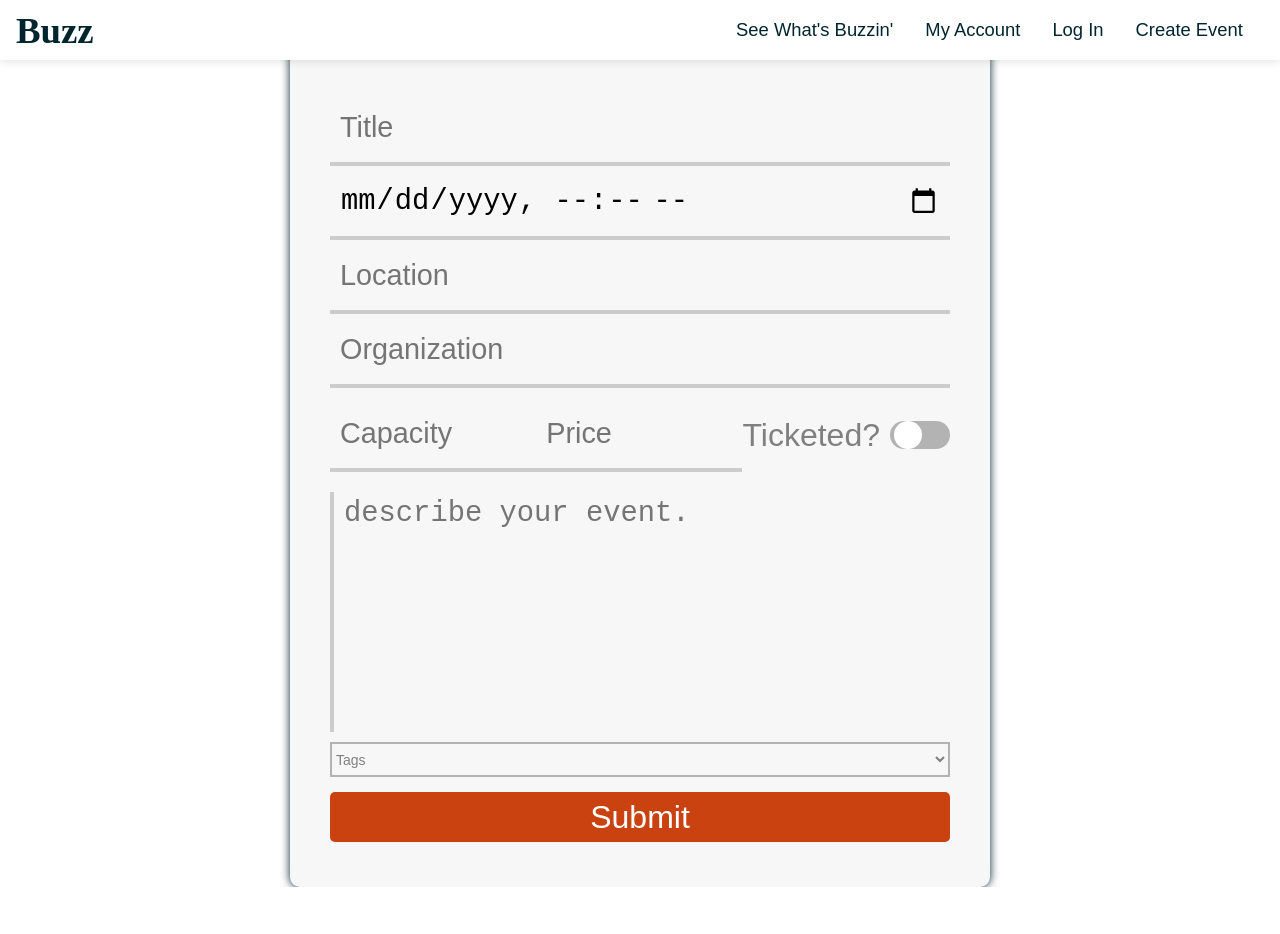
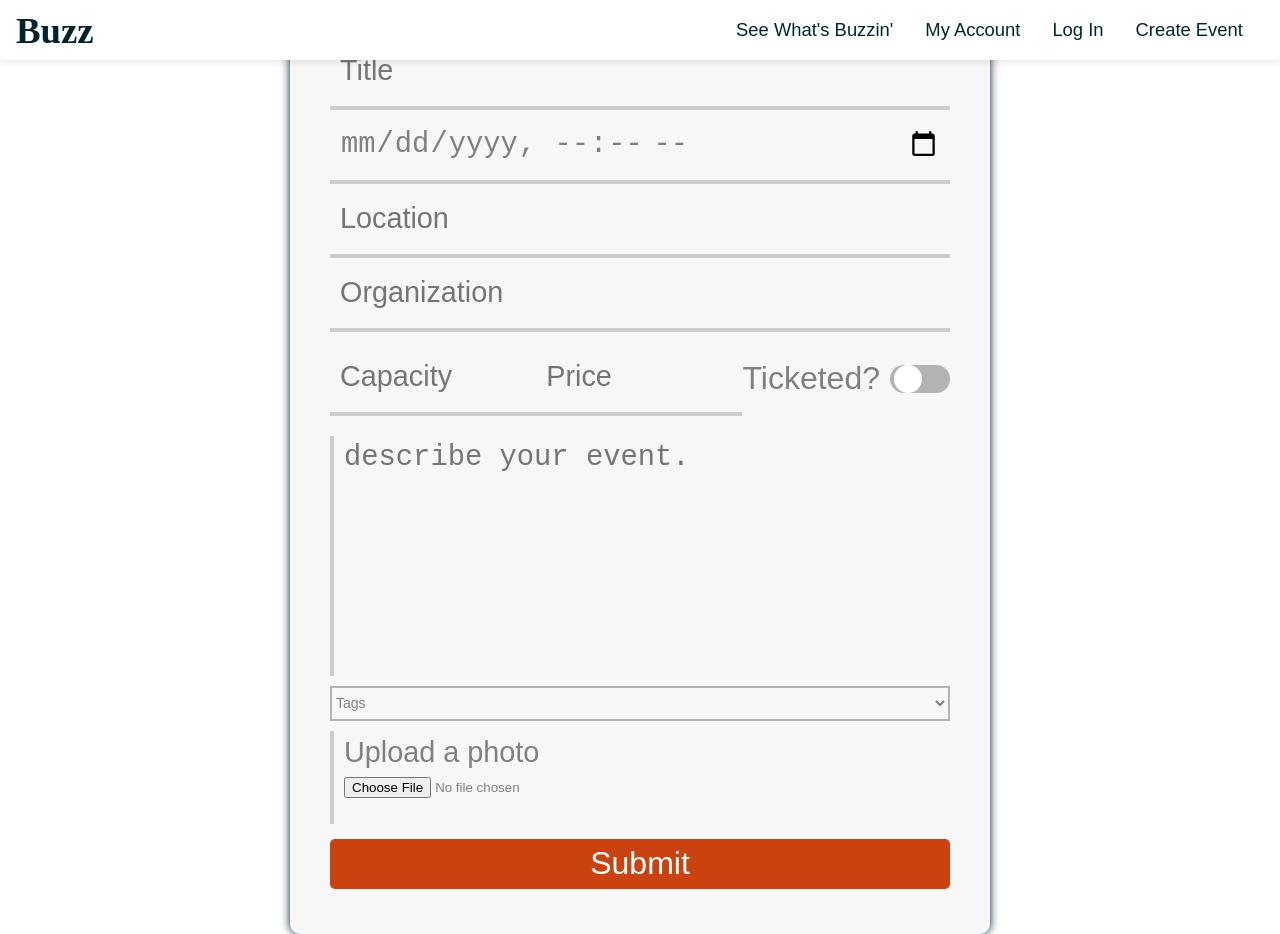
Before and after one commit to benweschler/buzz, a React (Create React App) app: page /create-event in a window 1280 px wide. Before the commit the page ends 887 px from the top, so only its background shows below. Built offline with nearby package versions, Linux system fonts and the light colour scheme.

Commit message:
Login and Register are fully implemented.

```diff
--- a/src/pages/form-pages/CreateEvent.js
+++ b/src/pages/form-pages/CreateEvent.js
@@ -1,91 +1,132 @@
-import { react, useState } from "react";
+import react, { useState } from "react";
 import {
-    Div1,
-    Div2,
-    Div3,
-    StyledFormWrapper,
-    StyledForm,
-    StyledInput,
+    Block,
+    Flex,
+    FormWrapper,
+    Form,
+    Input,
     HiddenInput,
-    StyledSpan,
-    StyledButton,
-    StyledTextArea,
-    StyledLabel,
-    StyledSwitch,
-    StyledSelect,
+    Span,
+    Button,
+    TextArea,
+    FileInputWrapper,
+    FileInput,
+    Label,
+    Switch,
+    Select
   } from './Form.styled';
 
+  const initialState = {
+      title: '',
+      date: '',
+      location: '',
+      organization: '',
+      capacity: '',
+      price: '',
+      description: '',
+    };
+
+
   function CreateEvent() {
-    const [eventInfo, setEvent] = useState({});
+    const [eventInfo, setEventInfo] = useState(initialState);
     const [ticketed, setTicketed] = useState(false);
+    const [file, setFile] = useState('');
+    const [error, setError] = useState('');
 
     function handleChange({ target: {name, value} }) {
-      setEvent(prevState => ({ ...prevState, [name]: value}));
+      setEventInfo({...eventInfo, [name]: value});
     }
 
-    const handleCheck = ({target: {checked}}) => setTicketed(checked)
+    function handleCheck({target: {checked}}){
+      setTicketed(checked);
+    }
 
+    function handleFile(input){
+      setFile(input.target.files[0]);
+    }
 
     function handleSubmit(e) {
       e.preventDefault();
-      console.log(eventInfo);
+      setEventInfo(initialState);
+      setTicketed(false);
+      setFile('');
+      setError('');
+
+      var completed = true;
+      for (const entry in eventInfo){
+        if (!eventInfo[entry]){
+          console.log("missing field: " + entry);
+          completed = false;
+        }
+      }
+      if (!completed){
+        setError("Input fields incompleted!");
+        return;
       }
 
-    const Input = (name, type) => {
+      if (!file){
+        setError("No file uploaded!");
+        return;
+      }
+    }
+
+    const BlockInput = (name, type) => {
       return(
-        <Div1>
-            <StyledInput type={type} name={name.toLowerCase()}
-            placeholder= {name}
-            onChange={handleChange}/>
-            <StyledSpan/>
-        </Div1>
+        <Block>
+            <Input type={type}
+              value={eventInfo[name.toString().toLowerCase()]}
+              name={name.toString().toLowerCase()}
+              placeholder= {name} onChange={handleChange}/>
+            <Span/>
+        </Block>
       )
     }
 
     return(
-      <StyledFormWrapper>
-        <StyledForm onSubmit={handleSubmit}>
-          <Div2>
-            <Div3>
+      <FormWrapper>
+        <Form onSubmit={handleSubmit}>
+          <Flex>
             <h1 style={{fontSize:"3rem"}}>Create an event</h1>
-            </Div3>
-            <Div3>
             <input type="reset"/>
-            </Div3>
-          </Div2>
+          </Flex>
 
-          {Input("Title", "text")}
+          {BlockInput("Title", "text")}
 
-          <Div1>
-            <StyledInput type="datetime-local" name="date"
-            onChange={handleChange}/>
-            <StyledSpan/>
-          </Div1>
+          <Block>
+            <Input type="datetime-local"
+              value={eventInfo.date}
+              name="date" onChange={handleChange}
+              style={{color:"grey"}}/>
+            <Span/>
+          </Block>
 
-          {Input("Location", "text")}
+          {BlockInput("Location", "text")}
 
-          {Input("Organization", "text")}
+          {BlockInput("Organization", "text")}
 
-          <Div2>
-            {Input("Capacity", "number")}
-            {Input("Price","number")}
-            <StyledLabel>
+          <Flex>
+            {BlockInput("Capacity", "number")}
+            {BlockInput("Price","number")}
+            <Label>
               <span style={{fontSize:"2rem",color:"grey"}}>
                 {ticketed? "Ticketed" : "Ticketed?"}
               </span>
-              <HiddenInput type="checkbox" checked={ticketed} onChange={handleCheck}/>
-              <StyledSwitch/>
-            </StyledLabel>
-          </Div2>
+              <HiddenInput type="checkbox"
+                checked={ticketed} onChange={handleCheck}/>
+              <Switch/>
+            </Label>
+          </Flex>
 
-          <Div1 style={{height: "15rem"}}>
-            <StyledTextArea name="description"
+          <Block style={{height: "15rem"}}>
+            <TextArea name="description"
             placeholder= "describe your event."
+            value={eventInfo.description}
             onChange={handleChange}/>
-            <StyledSpan/>
-          </Div1>
+            <Span/>
+          </Block>
 
-          <StyledSelect>
+          <Block>
+            <Select>
               <option value="" hidden>
                 Tags
               </option>
@@ -93,13 +134,21 @@ import {
               <option value="2">Metal</option>
               <option value="3">Pop</option>
               <option value="4">Opera</option>
-          </StyledSelect>
+            </Select>
+          </Block>
 
-          <StyledButton type="submit">
+          <FileInputWrapper>
+            <label htmlFor="file">Upload a photo</label>
+            <FileInput type="file" name="file"
+              accept="image/*, image/HEIC"
+              onChange={handleFile}/>
+          </FileInputWrapper>
+
+          <Button type="submit">
             Submit
-          </StyledButton>
-        </StyledForm>
-      </StyledFormWrapper>
+          </Button>
+        </Form>
+      </FormWrapper>
       )
   }
 
--- a/src/pages/form-pages/Form.styled.js
+++ b/src/pages/form-pages/Form.styled.js
@@ -1,26 +1,23 @@
-import styled from 'styled-components';
+import styled, {css} from 'styled-components';
 
-/* divs that has absolutely-positioned child */
-export const Div1 = styled.div`
+/* normal container:
+supports absolutely-positioned children */
+export const Block = styled.div`
   position: relative;
   margin: 10px 0;
 `
 
-/* divs as flex containers */
-export const Div2 = styled.div`
+/* flex container:
+centers vertically spread horizontally */
+export const Flex = styled.div`
   position: relative;
   display: flex;
   justify-content: space-between;
-`
-
-export const Div3 = styled.div`
-  display: flex;
   align-items: center;
-  position: relative;
   margin: 10px 0;
 `
 
-export const StyledFormWrapper = styled.div`
+export const FormWrapper = styled.div`
   display: flex;
 	justify-content: center;
 	align-items: center;
@@ -28,7 +25,7 @@ export const StyledFormWrapper = styled.div`
 	padding: 0 20px;
 `;
 
-export const StyledForm = styled.form`
+export const Form = styled.form`
 	width: 100%;
 	max-width: 700px;
   min-width: 400px;
@@ -44,14 +41,14 @@ export const StyledForm = styled.form`
   }
 `;
 
-export const StyledLink = styled.a`
+export const Link = styled.a`
   color: rgb(201, 66, 16);
   &: hover{
     text-decoration: underline;
   }
 `
 
-export const StyledInput = styled.input`
+export const Input = styled.input`
 	display: block;
 	width: 100%;
   height: 4rem;
@@ -71,7 +68,7 @@ export const StyledInput = styled.input`
   }
 `;
 
-export const StyledTextArea = styled.textarea`
+export const TextArea = styled.textarea`
   resize: none;
   width: 100%;
   height: 100%;
@@ -91,8 +88,20 @@ export const StyledTextArea = styled.textarea`
   }
 `;
 
-export const StyledSpan = styled.span`
-  ${StyledInput} + &{
+export const FileInputWrapper = styled.div`
+  border-left: 4px solid rgb(204,204,204);
+  padding: 5px 10px 15px;
+  color: grey;
+  font-size: 1.8rem;
+  gap: 0.5rem;
+  position: relative;
+  display: flex;
+  flex-direction: column;
+  align-items: flex-start;
+`
+
+export const Span = styled.span`
+  ${Input} + &{
     position: absolute;
     bottom: 0;
     left: 50%;
@@ -101,14 +110,13 @@ export const StyledSpan = styled.span`
     background-color: rgb(201, 66, 16);
     transition: 0.4s;
   }
-  ${StyledInput}:focus + &{
+  ${Input}:focus + &{
     width: 100%;
     transition: 0.4s;
     left: 0;
   }
 
-  ${StyledTextArea} + &{
-    console.log("after StyledTextArea");
+  ${TextArea} + &{
     position: absolute;
     height: 100%;
     bottom: 0;
@@ -116,7 +124,22 @@ export const StyledSpan = styled.span`
     width: 0;
     transition: 0.4s;
   }
-  ${StyledTextArea}:focus + &{
+  ${TextArea}:focus + &{
+    width: 100%;
+    transition: 0.4s;
+    box-sizing: border-box;
+    border: 4px solid rgb(201, 66, 16);
+  }
+
+  ${FileInputWrapper} > &{
+    position: absolute;
+    height: 100%;
+    bottom: 0;
+    left: 0;
+    width: 0;
+  }
+
+  ${FileInputWrapper}:hover > &{
     width: 100%;
     transition: 0.4s;
     box-sizing: border-box;
@@ -124,7 +147,7 @@ export const StyledSpan = styled.span`
   }
 `;
 
-export const StyledButton = styled.button`
+export const Button = styled.button`
 	display: block;
 	width: 100%;
 	background-color: rgb(201, 66, 16);
@@ -142,7 +165,7 @@ export const StyledButton = styled.button`
 	}
 `;
 
-export const StyledLabel = styled.label`
+export const Label = styled.label`
   display: flex;
   align-items: center;
   gap: 10px;
@@ -150,7 +173,7 @@ export const StyledLabel = styled.label`
   cursor: pointer;
 `;
 
-export const StyledSwitch = styled.div`
+export const Switch = styled.div`
   position: relative;
   width: 60px;
   height: 28px;
@@ -175,7 +198,7 @@ export const StyledSwitch = styled.div`
 
 export const HiddenInput = styled.input`
   display: none;
-  &:checked + ${StyledSwitch} {
+  &:checked + ${Switch} {
     background: green;
     &:before {
       transform: translate(32px, -50%);
@@ -183,7 +206,7 @@ export const HiddenInput = styled.input`
   }
 `;
 
-export const StyledSelect = styled.select`
+export const Select = styled.select`
   width: 100%;
   height: 35px;
   background: rgb(247,247,247);
@@ -200,3 +223,11 @@ export const StyledSelect = styled.select`
     padding: 0px 2px 1px;
   }
 `;
+
+export const FileInput = styled.input`
+  height: 2rem;
+
+  file-upload-button{
+    color: red;
+  }
+`;
--- a/src/pages/form-pages/components/Login.js
+++ b/src/pages/form-pages/components/Login.js
@@ -1,61 +1,80 @@
-import React, {useState} from "react";
+import {React,useState} from "react";
 import {
-  Div1,
-  Div2,
-  StyledFormWrapper,
-  StyledForm,
-  StyledLink,
-  StyledInput,
-  StyledSpan,
-  StyledButton,
+  Block,
+  Flex,
+  FormWrapper,
+  Form,
+  Link,
+  Input,
+  Span,
+  Button,
 } from '../Form.styled';
 
 
 function Login(props) {
-  const [{email, password}, setState] = useState({email: 'email', password: 'password'});
+  const [userInfo, setUserInfo] = useState({email: '', password: ''});
+  const [error, setError] = useState(null);
 
-  function handleChange({ target: {name, value} }) {
-    setState(prevState => ({ ...prevState, [name]: value}));
+  function handleChange({target: {name, value}}){
+    setUserInfo({...userInfo, [name]: value});
   }
 
   function handleSubmit(e) {
     e.preventDefault();
-    localStorage.setItem('user', email);
+    setError(null);
+    setUserInfo({email: "", password: ""});
+
+    if (!userInfo.email || !userInfo.password){
+      setError("Missing input fields!");
+      return;
+    }
+
+    const login = new FormData();
+    login.append('email', userInfo.email);
+    login.append('password', userInfo.password);
+
+    console.log("FormData:")
+    for (const entry of login.entries()){
+      console.log(entry[0] + ': ' + entry[1]);
+    }
   }
 
   return(
-    <StyledFormWrapper>
-      <StyledForm onSubmit={handleSubmit}>
-        <Div2>
-          <Div1>
-            <h1>Log in</h1>
-          </Div1>
-          <Div1>
-            <StyledLink onClick={() => props.switchForm('Register')}>
-              Sign up
-            </StyledLink>
-          </Div1>
-        </Div2>
+    <FormWrapper>
+      <Form onSubmit={handleSubmit}>
+        <Flex>
+          <h1>Log in</h1>
+          <Link onClick={() => props.switchForm('Register')}>
+            Sign up
+          </Link>
+        </Flex>
 
-        <Div1>
-          <StyledInput type="email" name="email"
-            placeholder={email}
+        <Block>
+          <Input type="email" name="email"
+            placeholder="Email"
+            value={userInfo.email}
             onChange={handleChange}/>
-        <StyledSpan/>
-        </Div1>
+          <Span/>
+        </Block>
 
-        <Div1>
-          <StyledInput type="password" name="password"
-            placeholder={password}
+        <Block>
+          <Input type="password" name="password"
+            placeholder="Password"
+            value={userInfo.password}
             onChange={handleChange}/>
-          <StyledSpan/>
-        </Div1>
+          <Span/>
+        </Block>
 
-        <StyledButton type="submit">
+        <Block style={{padding: "0px 10px 0px", color: "red"}}>
+          {error ? error : ''}
+        </Block>
+
+        <Button type="submit">
           Log in
-        </StyledButton>
-      </StyledForm>
-    </StyledFormWrapper>
+        </Button>
+
+      </Form>
+    </FormWrapper>
     )
 }
 
--- a/src/pages/form-pages/components/Register.js
+++ b/src/pages/form-pages/components/Register.js
@@ -1,76 +1,133 @@
 import React, {useState} from "react";
 import {
-  Div1,
-  Div2,
-  Div3,
-  StyledFormWrapper,
-  StyledForm,
-  StyledLink,
-  StyledInput,
-  StyledSpan,
-  StyledButton,
+  Block,
+  Flex,
+  FileInputWrapper,
+  FormWrapper,
+  Form,
+  Link,
+  Input,
+  Span,
+  Button,
+  FileInput
 } from '../Form.styled';
 
+const initUserInfo = {
+  name: '', email: '', password: '', major: ''
+};
+
+const initFile = '';
+
 function Register(props) {
-  const [{name, email, password, school, major}, setState] = useState({
-    name: 'name', email: 'email', password: 'password', school: 'school', major:'major'});
+  const [userInfo, setUserInfo] = useState(initUserInfo);
+  const [file, setFile] = useState(initFile);
+  const [error, setError] = useState('');
+
 
   function handleChange({ target: {name, value} }) {
-    setState(prevState => ({ ...prevState, [name]: value}));
+    setUserInfo({...userInfo, [name]: value});
+  }
+
+  function handleFile(input){
+    setFile(input.target.files[0]);
   }
 
   function handleSubmit(e) {
     e.preventDefault();
-    localStorage.setItem('user', email);
+    setUserInfo(initUserInfo);
+    setFile(initFile);
+    setError('');
+
+    var completed = true;
+    for (const entry in userInfo){
+      if (!userInfo[entry]){
+        console.log("missing field: " + entry);
+        completed = false;
+      }
+    }
+    if (!completed){
+      setError("Input fields incompleted!");
+      return;
+    }
+
+    if (!file){
+      setError("No file uploaded!");
+      return;
+    }
+
+
+    const Register = new FormData();
+    Register.append("name", userInfo.name);
+    Register.append("email", userInfo.email);
+    Register.append("password", userInfo.password);
+    Register.append("major", userInfo.major);
+    Register.append("file", file);
+
+    console.log("FormData:")
+    for(var entry of Register.entries()) {
+      console.log(entry[0]+ ': '+ entry[1]);
+    }
   }
 
   return(
-    <StyledFormWrapper>
-      <StyledForm onSubmit={handleSubmit}>
-        <Div2>
-          <Div1>
-            <h1>Sign up</h1>
-          </Div1>
-          <Div1 display="flex" align-items="center">
-            <StyledLink onClick={() => props.switchForm('Login')}>
-              Log in
-            </StyledLink>
-          </Div1>
-        </Div2>
+    <FormWrapper>
+      <Form onSubmit={handleSubmit}>
+        <Flex>
+          <h1>Sign up</h1>
+          <Link onClick={() => props.switchForm('Login')}>
+            Log in
+          </Link>
+        </Flex>
 
-        <Div1>
-          <StyledInput type="name" name="name"
-            placeholder={name}
+        <Block>
+          <Input type="name" name="name"
+            placeholder="name"
+            value={userInfo.name}
             onChange={handleChange}/>
-          <StyledSpan/>
-        </Div1>
+          <Span/>
+        </Block>
 
-        <Div1>
-          <StyledInput type="email" name="email"
-            placeholder={email}
+        <Block>
+          <Input style={{fontSize: "1.3rem"}}
+            type="email" name="email"
+            placeholder="email"
+            value={userInfo.email}
             onChange={handleChange}/>
-          <StyledSpan/>
-        </Div1>
+          <Span/>
+        </Block>
 
-        <Div1>
-          <StyledInput type="password" name="password"
-            placeholder={password}
+        <Block>
+          <Input type="password" name="password"
+            placeholder="password"
+            value={userInfo.password}
             onChange={handleChange}/>
-          <StyledSpan/>
-        </Div1>
+          <Span/>
+        </Block>
 
-        <Div1>
-          <StyledInput type="text" name="major"
-            placeholder={major}
+        <Block>
+          <Input type="text" name="major"
+            placeholder="major"
+            value={userInfo.major}
             onChange={handleChange}/>
-          <StyledSpan/>
-        </Div1>
+          <Span/>
+        </Block>
 
-        <StyledButton type="submit">
+        <FileInputWrapper>
+          <label htmlFor="file">Upload a profile pic</label>
+          <FileInput type="file" name="file"
+            accept="image/*, image/HEIC"
+            onChange={handleFile}/>
+        </FileInputWrapper>
+
+        <Block style={{padding: "0px 10px 0px", color: "red"}}>
+          {error ? error : ''}
+        </Block>
+
+        <Button type="submit">
           Sign up
-        </StyledButton>
-      </StyledForm>
-    </StyledFormWrapper>
+        </Button>
+      </Form>
+    </FormWrapper>
     )
 }
 
```
Lines whose indentation alone changed are shown as unchanged.
